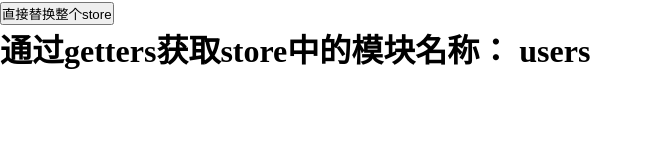
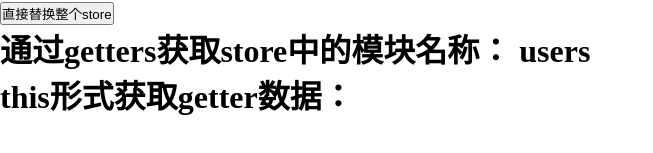
Before and after one commit to cz-frontend/pinia-study, a Vue app: page /home in a window 1280 px wide. Shown: the part 343-496 px from the top of the page, without its empty margins (0-653 px from the left). Built offline with nearby package versions, Linux system fonts and the light colour scheme.

Commit message:
feat: this形式访问getter

```diff
--- a/src/pages/home/homePage.vue
+++ b/src/pages/home/homePage.vue
@@ -30,6 +30,7 @@
     <button @click="onClick">直接替换整个store</button>
 
     <h1>通过getters获取store中的模块名称： {{ getModuleName }}</h1>
+    <h1>this形式获取getter数据： {{ getUserInfo.name }}</h1>
   </div>
 </template>
 
@@ -40,7 +41,7 @@ import { useUserStore } from "@/store/user";
 import ChildComponent from "./components/ChildComponent.vue";
 
 const store = useUserStore();
-const { modulename, userinfo, getModuleName } = storeToRefs(store);
+const { modulename, userinfo, getModuleName, getUserInfo } = storeToRefs(store);
 
 const onRename = () => {
   store.modulename = "用户管理";
--- a/src/store/user.js
+++ b/src/store/user.js
@@ -21,5 +21,8 @@ export const useUserStore = defineStore("users", {
     getModuleName: (state) => {
       return state.modulename;
     },
+    getUserInfo() {
+      return this.userinfo;
+    },
   },
 });
```
